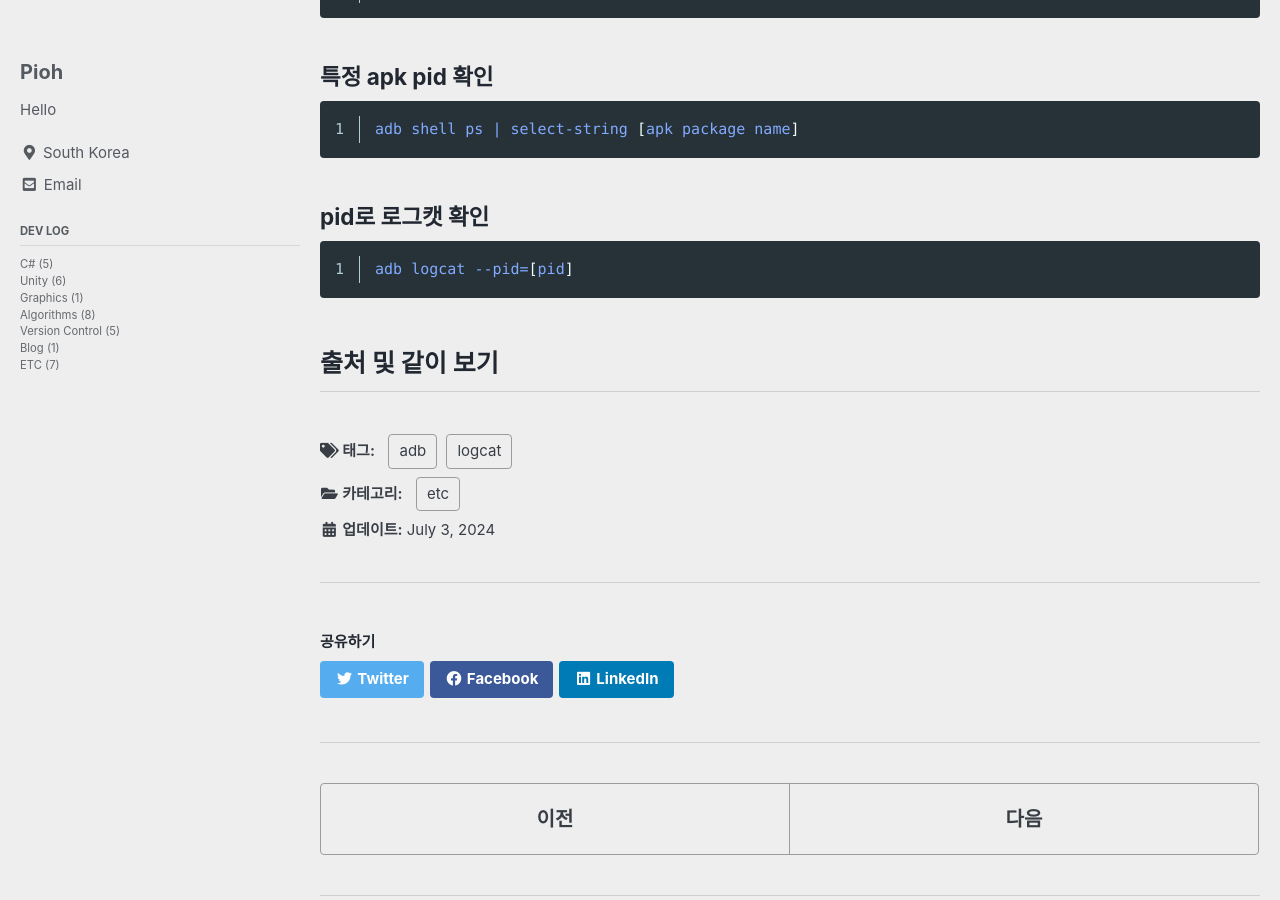
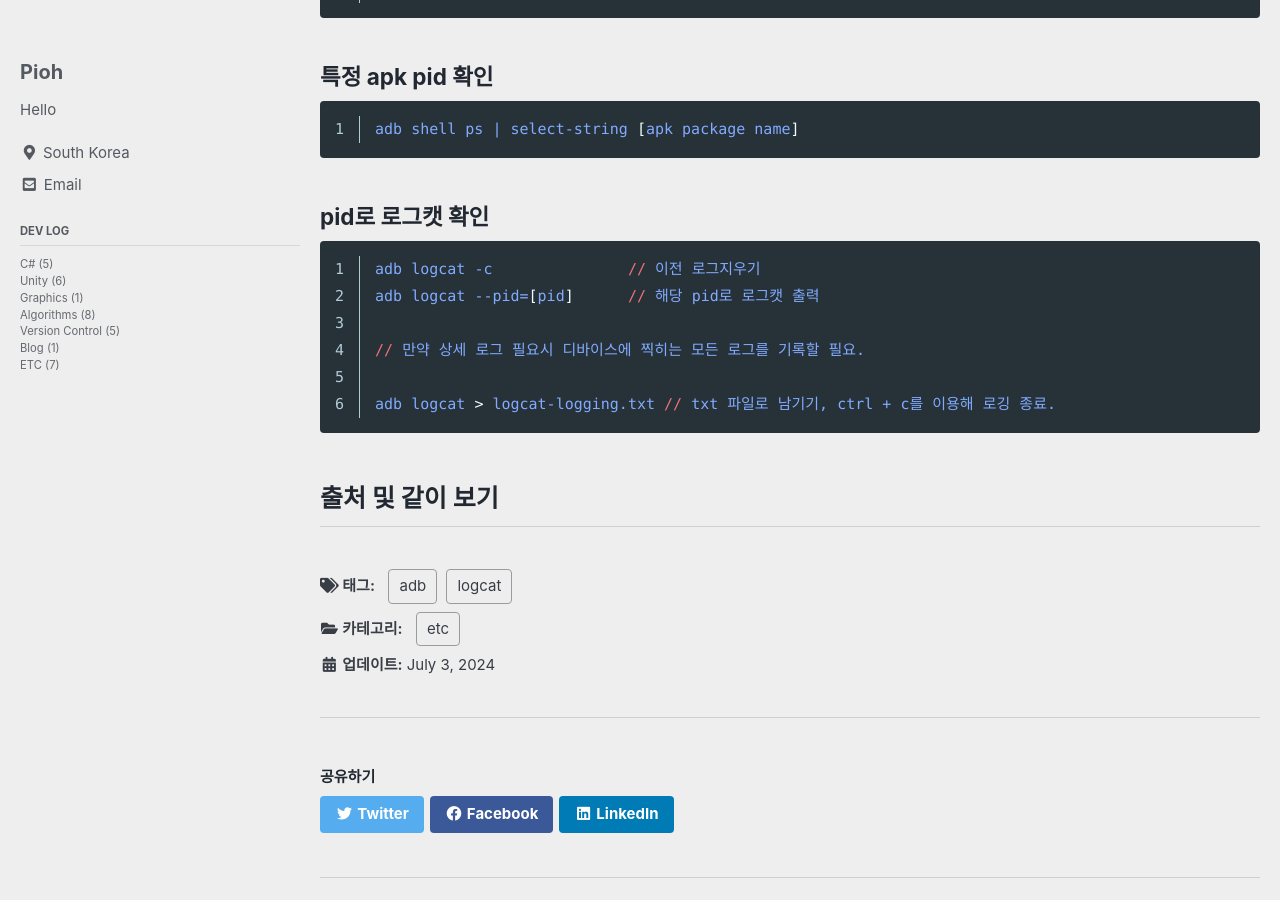
Before and after one commit to devpioh/devpioh.github.io, a Jekyll site: the page built from _posts/Devlog/Etc/2024-06-19-adb-logcat.md, in a window 1280 px wide and 900 px high, scrolled down 811 px. Built offline with Jekyll 4.4.1, drawn with Linux system fonts in a browser that asks for light colours; cached includes are drawn as plain includes; some web fonts are replaced; comment, search, counter and statistics services are not loaded.

Commit message:
로그캣 사용 법 추가.

````diff
--- a/_posts/Devlog/Etc/2024-06-19-adb-logcat.md
+++ b/_posts/Devlog/Etc/2024-06-19-adb-logcat.md
@@ -37,7 +37,12 @@ adb shell ps | select-string [apk package name]
 ### pid로 로그캣 확인
 
 ```ps
-adb logcat --pid=[pid]
+adb logcat -c               // 이전 로그지우기
+adb logcat --pid=[pid]      // 해당 pid로 로그캣 출력
+
+// 만약 상세 로그 필요시 디바이스에 찍히는 모든 로그를 기록할 필요.
+
+adb logcat > logcat-logging.txt // txt 파일로 남기기, ctrl + c를 이용해 로깅 종료.
 ```
 
 ## 출처 및 같이 보기
````
